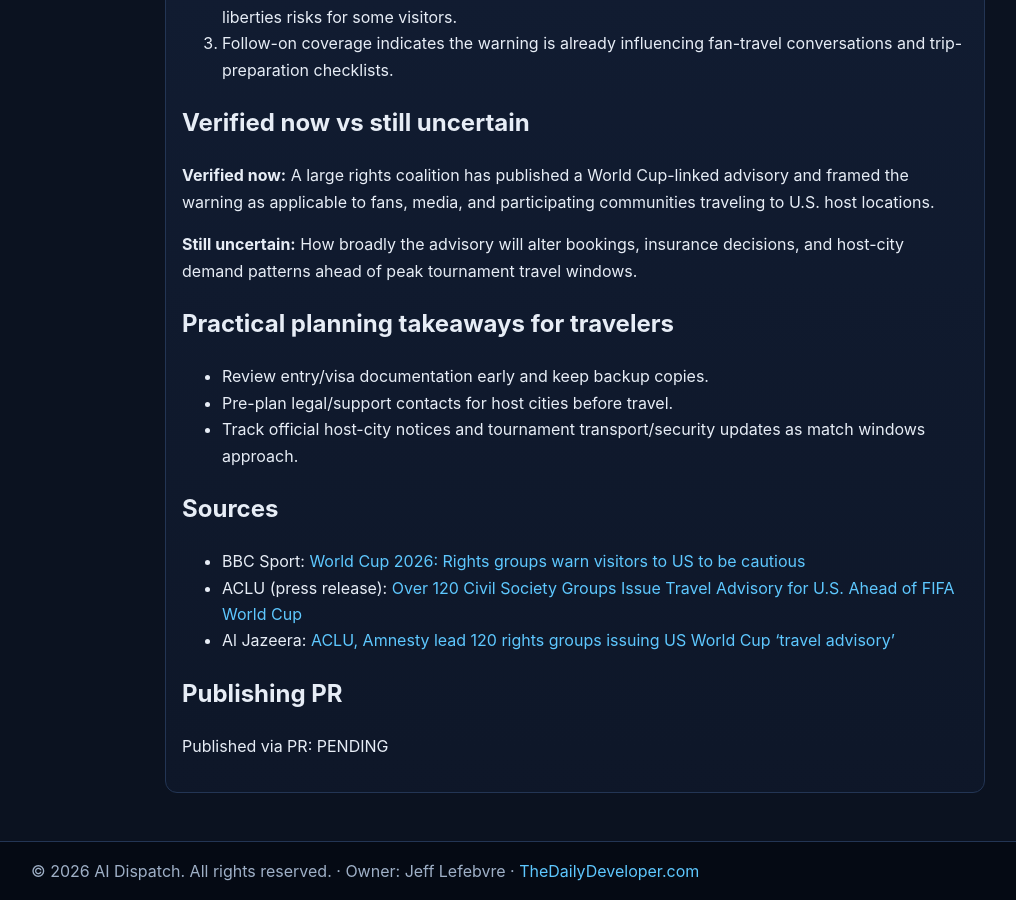
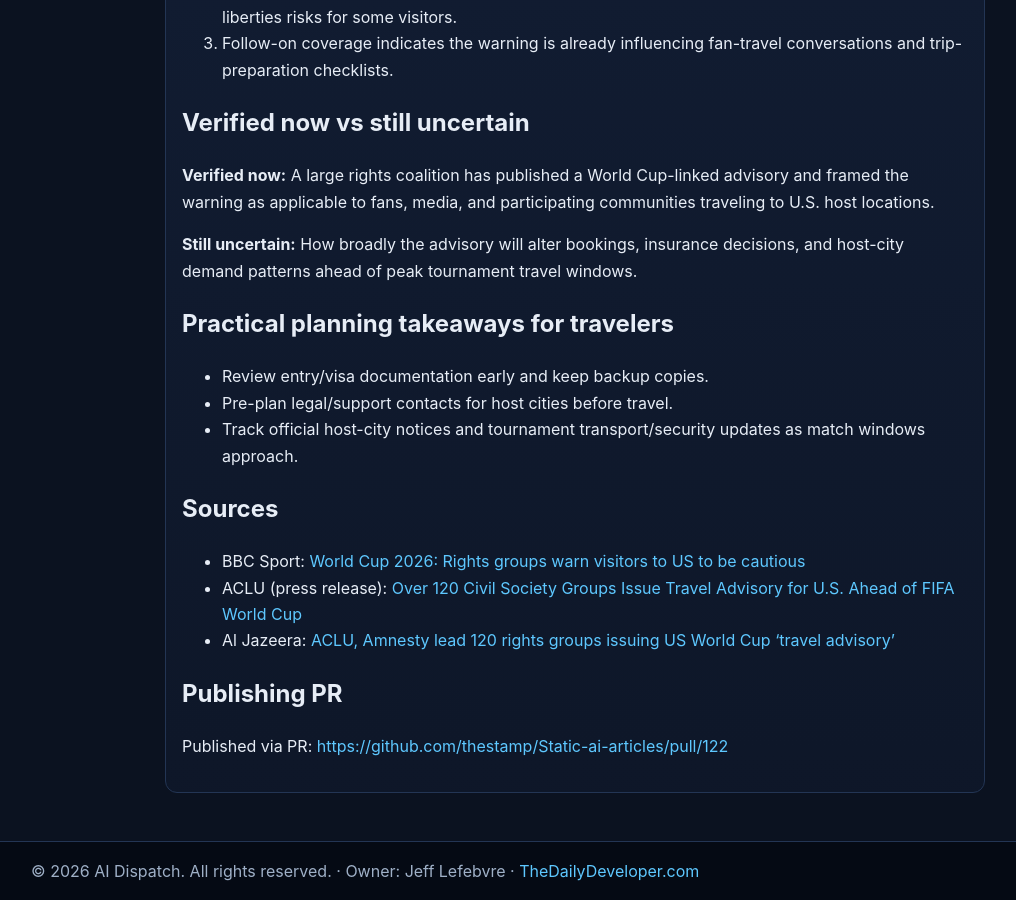
Before and after one commit to thestamp/Static-ai-articles, a Jekyll site: the page built from articles/2026-04-25-world-cup-2026-us-travel-advisory-rights-groups.md, in a window 1280 px wide and 900 px high, scrolled down 1218 px. Shown: the whole window, without its empty margins (65-1081 px from the left). Built offline with Jekyll 4.4.1, drawn with Linux system fonts in a browser that asks for light colours.

Commit message:
chore: backfill published_pr_url for new lifestyle dispatch

```diff
--- a/articles/2026-04-25-world-cup-2026-us-travel-advisory-rights-groups.md
+++ b/articles/2026-04-25-world-cup-2026-us-travel-advisory-rights-groups.md
@@ -7,7 +7,7 @@
 category: "breaking-news"
 status: "published"
 permalink: "/articles/2026-04-25-world-cup-2026-us-travel-advisory-rights-groups/"
-published_pr_url: "PENDING"
+published_pr_url: "https://github.com/thestamp/Static-ai-articles/pull/122"
 image: "/images/articles/world-cup-2026-us-travel-advisory-rights-groups.png"
 ---
 
@@ -45,4 +45,4 @@
 
 ## Publishing PR
 
-Published via PR: PENDING
+Published via PR: [https://github.com/thestamp/Static-ai-articles/pull/122](https://github.com/thestamp/Static-ai-articles/pull/122)
```
